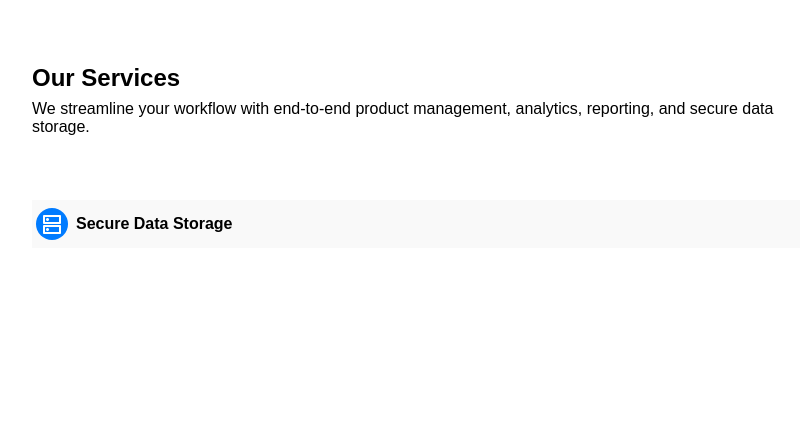
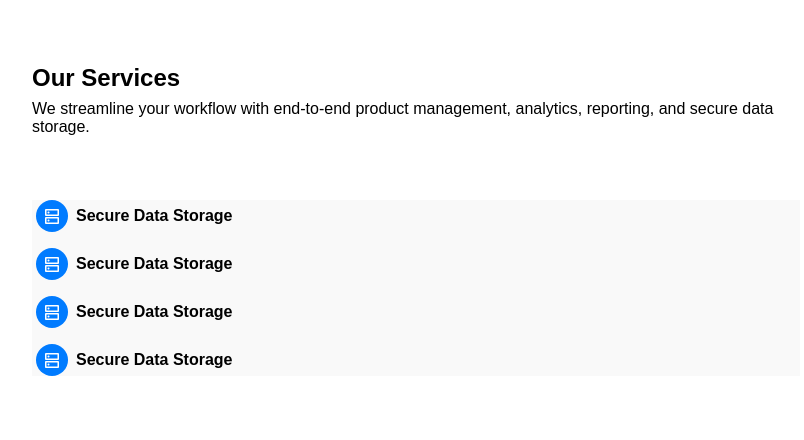
Before and after one commit to sabuka-dumbo/HostHook, a Django app: page / in a window 1280 px wide. Shown: the part 770-1210 px from the top of the page, without its empty margins (224-1028 px from the left). Before the commit the page ends 1010 px from the top, so only its background shows below. Run offline with Django 5.2, Linux system fonts and the light colour scheme.

Commit message:
Sep 20, 2026, 5:50 PM

```diff
--- a/HostHook/hhapp/static/css/style.css
+++ b/HostHook/hhapp/static/css/style.css
@@ -136,7 +136,7 @@
     width: 100%;
     display: flex;
     flex-direction: column;
-    gap: 32px;
+    gap: 16px;
 }
 
 .service-part2 {
@@ -149,7 +149,8 @@
 .service-button {
     width: max-content;
     height: max-content;
-    padding: 8px 32px;
+    margin: 0px;
+    padding: 0px 16px;
     padding-left: 4px;
     border-radius: 16px;
     background-color: transparent;
@@ -172,4 +173,5 @@
     background-color: #007BFF;
     color: white;
     border-radius: 100%;
+    font-size: 20px;
 }
--- a/HostHook/hhapp/templates/index.html
+++ b/HostHook/hhapp/templates/index.html
@@ -36,6 +36,21 @@
                     <span class="material-symbols-outlined service-icon">dns</span>
                     Secure Data Storage
                 </button>
+
+                <button class="service-button">
+                    <span class="material-symbols-outlined service-icon">dns</span>
+                    Secure Data Storage
+                </button>
+
+                <button class="service-button">
+                    <span class="material-symbols-outlined service-icon">dns</span>
+                    Secure Data Storage
+                </button>
+
+                <button class="service-button">
+                    <span class="material-symbols-outlined service-icon">dns</span>
+                    Secure Data Storage
+                </button>
             </div>
 
             <div class="service-part2">
```
